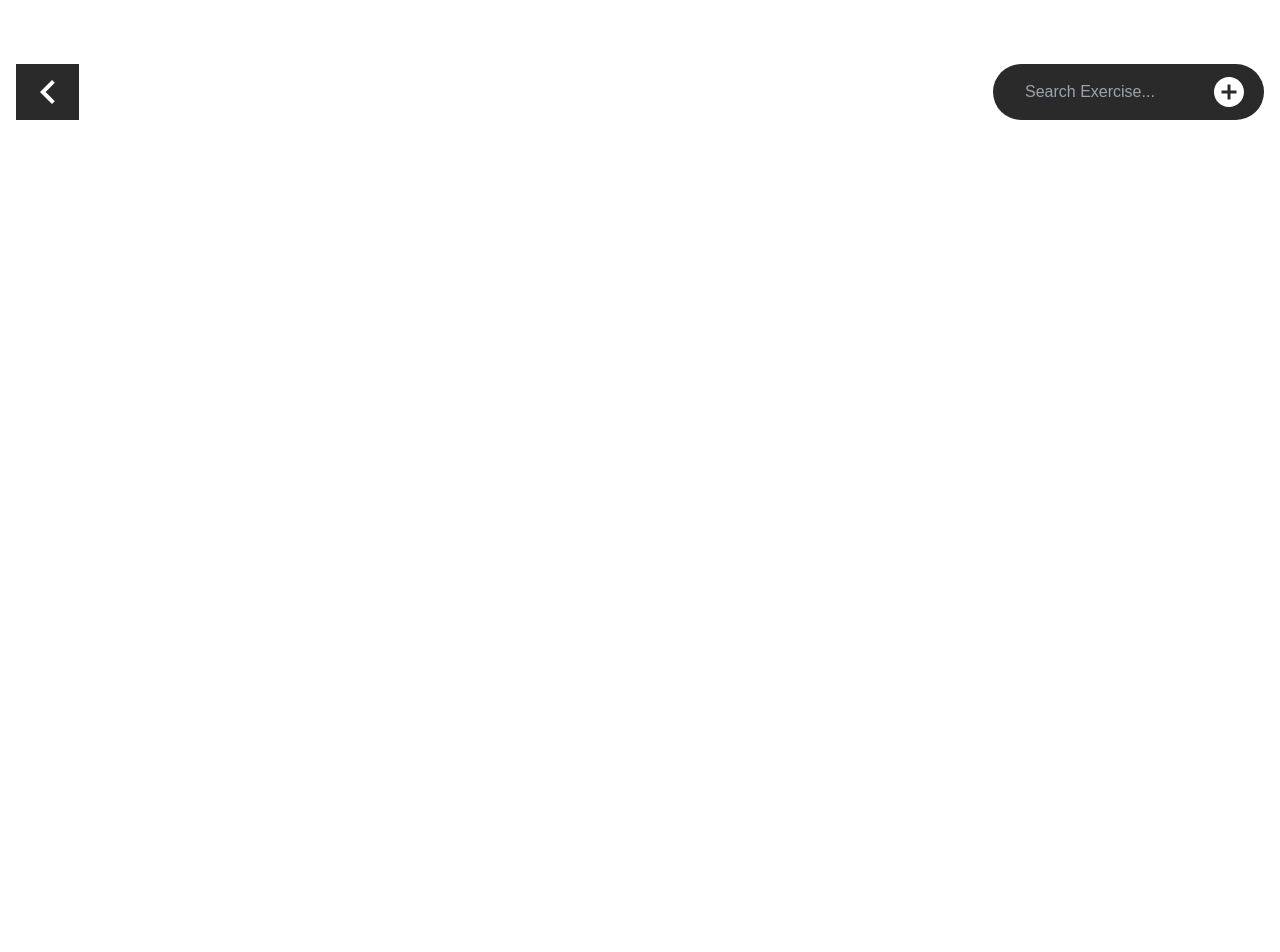
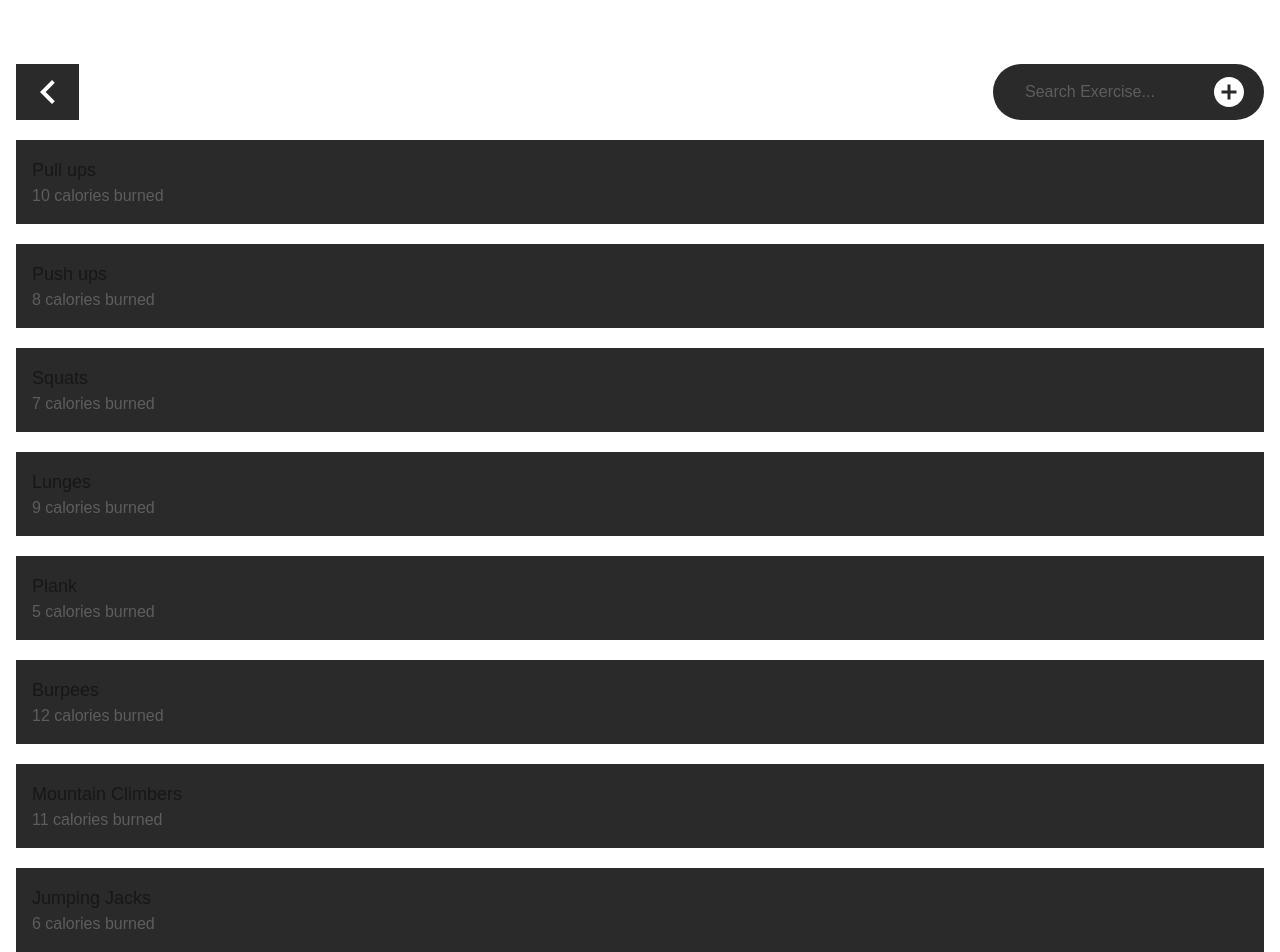
Before and after one commit to Techoplite/arete, a Next.js app: page /training in a window 1280 px wide. Shown: the top 952 px of the page. Before the commit the page ends 800 px from the top, so only its background shows below. Built offline with nearby package versions, Linux system fonts and the light colour scheme.

Commit message:
Render dummy training items

```diff
--- a/src/app/training/page.tsx
+++ b/src/app/training/page.tsx
@@ -2,10 +2,33 @@ import BackButton from "@/components/BackButton";
 import SearchBar from "@/components/SearchBar";
 
 export default function page() {
+  const data = [
+    { name: "Pull ups", caloriesPerUnit: 10 },
+    { name: "Push ups", caloriesPerUnit: 8 },
+    { name: "Squats", caloriesPerUnit: 7 },
+    { name: "Lunges", caloriesPerUnit: 9 },
+    { name: "Plank", caloriesPerUnit: 5 },
+    { name: "Burpees", caloriesPerUnit: 12 },
+    { name: "Mountain Climbers", caloriesPerUnit: 11 },
+    { name: "Jumping Jacks", caloriesPerUnit: 6 },
+    { name: "Sit ups", caloriesPerUnit: 8 },
+    { name: "Leg Raises", caloriesPerUnit: 7 },
+  ];
+
   return (
-    <div className="flex flex-row justify-between items-center">
-      <BackButton />
-      <SearchBar />
-    </div>
+    <>
+      <div className="flex flex-row justify-between items-center">
+        <BackButton />
+        <SearchBar />
+      </div>
+      {data.map((exercise) => (
+        <div key={exercise.name} className="bg-gray p-4 w-full">
+          <h2 className="text-lg">{exercise.name}</h2>
+          <p className="text-light-gray">
+            {exercise.caloriesPerUnit} calories burned
+          </p>
+        </div>
+      ))}
+    </>
   );
 }
--- a/src/components/ButtonChevron.tsx
+++ b/src/components/ButtonChevron.tsx
@@ -9,7 +9,7 @@ export default function ButtonChevron(props: {
   return (
     <button
       id={position}
-      className="px-4 py-2 bg-dark cursor-pointer"
+      className="p-4 px-6 cursor-pointer x-6 bg-gray"
       onClick={handleClick}
     >
       {position === PREV && (
--- a/tailwind.config.ts
+++ b/tailwind.config.ts
@@ -13,10 +13,13 @@ export default {
         foreground: "var(--foreground)",
         dark: "#232222",
         gray: "#2a2a2a;",
-        "light-gray": "5D5D5D",
+        "light-gray": "#5D5D5D",
       },
       fontSize: {
         large: "32px",
+      },
+      textColor: {
+        "light-gray": "#5D5D5D",
       },
     },
   },
```
